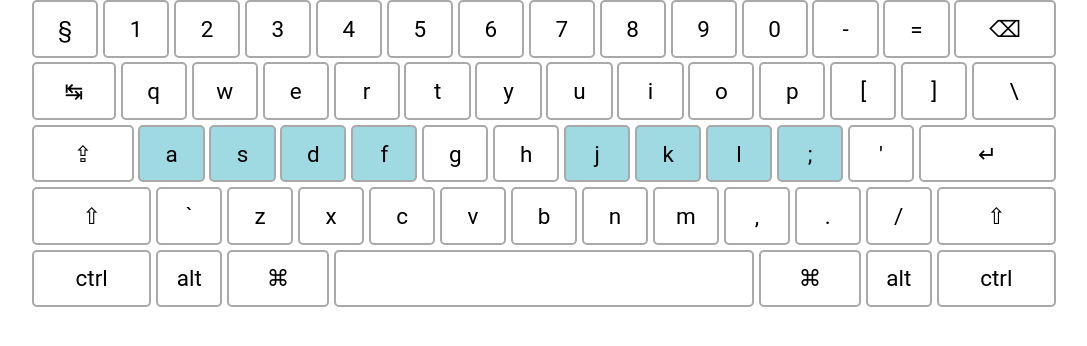
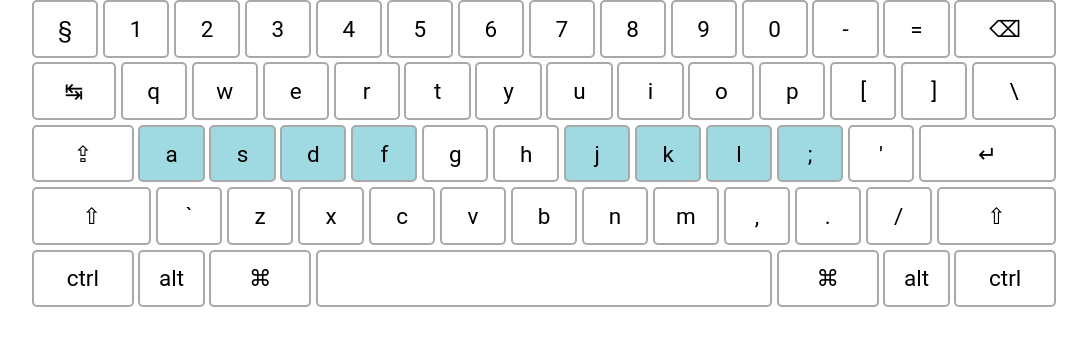
Before and after one commit to KasiMaru/10-fingers-practice, a React app: page / in a window 1280 px wide. Shown: the top 346 px of the page, without its empty margins (96-1183 px from the left). Built offline with nearby package versions, Linux system fonts and the light colour scheme.

Commit message:
Slightly adjust keyboard layout to accept cyrillic characters

```diff
--- a/src/components/Keyboard/Keyboard.scss
+++ b/src/components/Keyboard/Keyboard.scss
@@ -21,14 +21,16 @@ $keyboard-columns: 14.5 * 4;
 }
 
 .keyboard__key--position-13-0,
-.keyboard__key--position-0-2 {
+.keyboard__key--position-0-2,
+.keyboard__key--position-2-4,
+.keyboard__key--position-4-4,
+.keyboard__key--position-0-4,
+.keyboard__key--position-6-4 {
     grid-column: span 6;
 }
 
 .keyboard__key--position-0-3,
-.keyboard__key--position-12-3,
-.keyboard__key--position-0-4,
-.keyboard__key--position-6-4 {
+.keyboard__key--position-12-3 {
     grid-column: span 7;
 }
 
@@ -37,10 +39,5 @@ $keyboard-columns: 14.5 * 4;
 }
 
 .keyboard__key--position-3-4 {
-    grid-column: span 24;
+    grid-column: span 26;
 }
-
-.keyboard__key--position-2-4,
-.keyboard__key--position-4-4 {
-    grid-column: span 6;
-}
```
